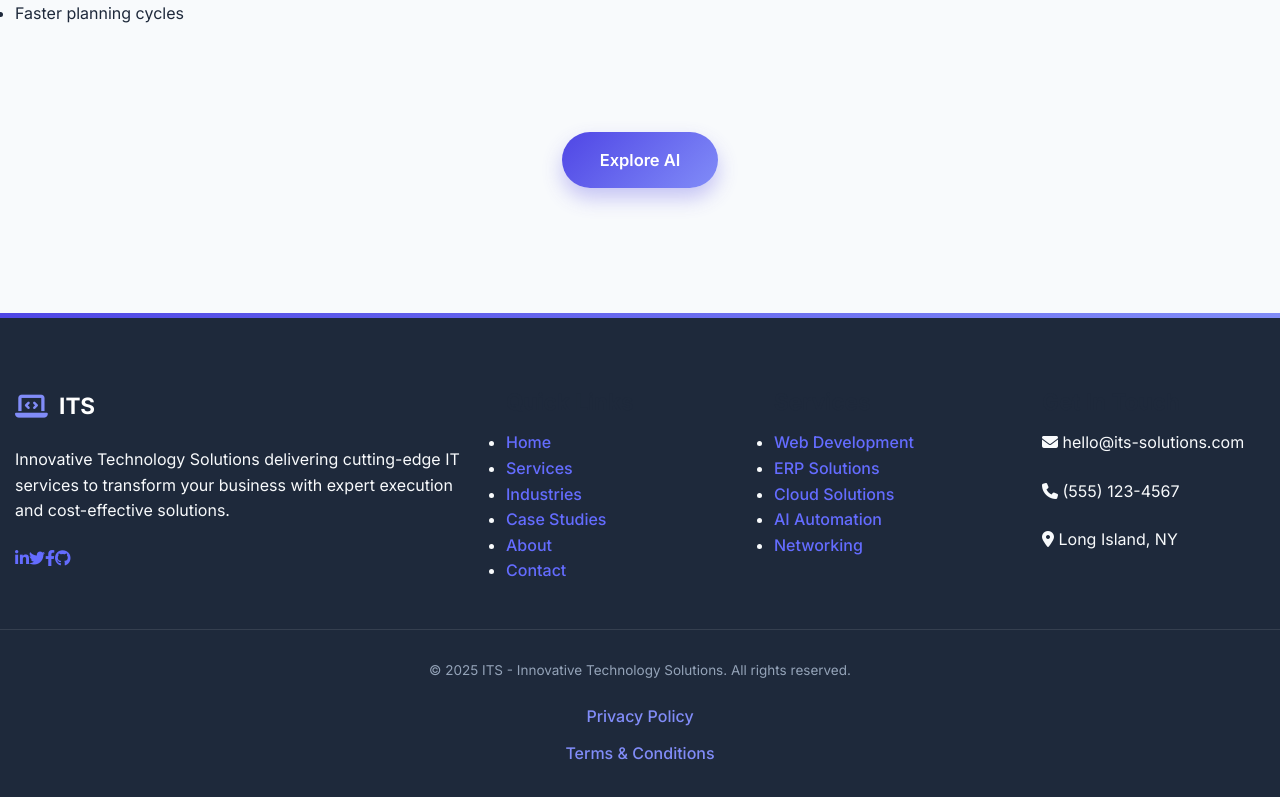
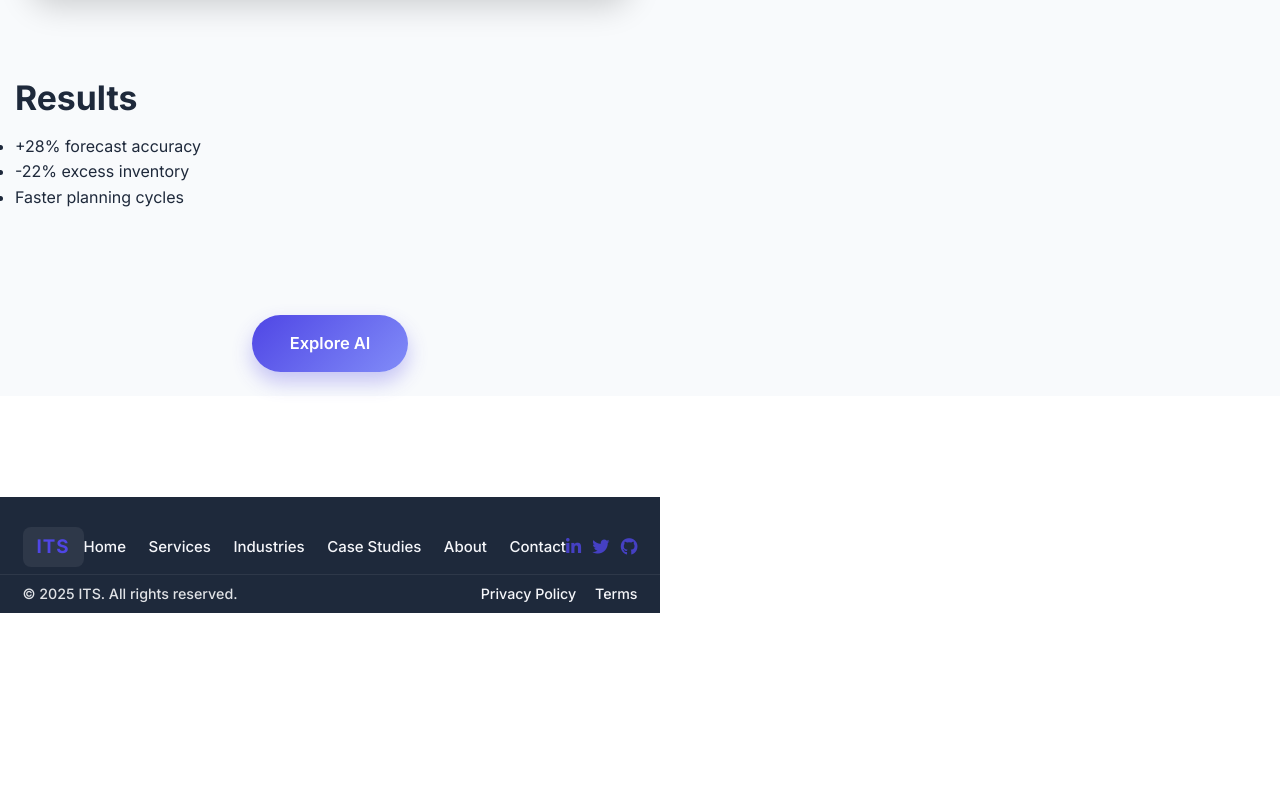
Before and after one commit to sajeeds4/its, a React (Vite) app: page /case-studies/ai-analytics in a window 1280 px wide. Shown: the part 404-1201 px from the top of the page. After the commit the page ends 1017 px from the top, so only its background shows below. Built offline with nearby package versions, Linux system fonts and the light colour scheme.

Commit message:
fix: improve footer text contrast and readability

```diff
--- a/src/components/Footer.css
+++ b/src/components/Footer.css
@@ -1,196 +1,133 @@
-/* Footer Styles */
+/* Modern Minimal Footer Styles */
 .footer {
   background: var(--dark);
-  color: var(--light);
-  padding: 5rem 0 2rem;
+  color: #f5f6fa;
+  padding: 1.5rem 0 0.5rem;
   position: relative;
   overflow: hidden;
+  font-size: 1rem;
 }
 
-.footer::before {
-  content: '';
-  position: absolute;
-  top: 0;
-  left: 0;
-  width: 100%;
-  height: 5px;
-  background: var(--gradient-primary);
+.footer-main {
+  display: flex;
+  align-items: center;
+  justify-content: space-between;
+  max-width: 1200px;
+  margin: 0 auto;
+  padding: 0 1.5rem;
+  min-height: 56px;
+  border-bottom: 1px solid rgba(255,255,255,0.07);
 }
 
-.footer-content {
-  position: relative;
-  z-index: 1;
+.footer-logo-minimal {
+  font-weight: 800;
+  font-size: 1.25rem;
+  letter-spacing: 1px;
+  color: var(--primary);
+  background: rgba(255,255,255,0.07);
+  border-radius: 8px;
+  padding: 0.25em 0.75em;
+  display: inline-block;
 }
 
-.footer-grid {
-  display: grid;
-  grid-template-columns: 2fr repeat(3, 1fr);
-  gap: 3rem;
-  margin-bottom: 3rem;
+.footer-nav-minimal {
+  display: flex;
+  gap: 1.5rem;
+  flex-wrap: wrap;
+  align-items: center;
 }
-
-.footer-logo {
-  display: flex;
-  align-items: center;
-  gap: 0.75rem;
-  font-size: 1.5rem;
-  font-weight: 700;
-  color: white;
-  margin-bottom: 1.5rem;
+.footer-nav-minimal a {
+  color: #f5f6fa;
+  text-decoration: none;
+  font-weight: 500;
+  font-size: 1rem;
+  opacity: 1;
+  transition: color 0.2s, opacity 0.2s;
 }
-
-.footer-logo i {
-  font-size: 1.75rem;
-  color: var(--primary-light);
-}
-
-.footer-about p {
-  color: var(--gray-light);
-  margin-bottom: 1.5rem;
-  max-width: 90%;
-}
-
-.footer-social {
-  display: flex;
-  gap: 1rem;
-}
-
-.social-icon {
-  display: inline-flex;
-  align-items: center;
-  justify-content: center;
-  width: 40px;
-  height: 40px;
-  border-radius: 50%;
-  background: rgba(255, 255, 255, 0.1);
-  color: white;
-  transition: var(--transition-fast);
-}
-
-.social-icon:hover {
-  background: var(--primary);
-  transform: translateY(-3px);
-}
-
-.footer-heading {
-  font-size: 1.25rem;
-  color: white;
-  margin-bottom: 1.5rem;
-  font-weight: 600;
-  position: relative;
-  padding-bottom: 0.75rem;
-}
-
-.footer-heading::after {
-  content: '';
-  position: absolute;
-  bottom: 0;
-  left: 0;
-  width: 40px;
-  height: 3px;
-  background: var(--primary);
-  border-radius: 2px;
-}
-
-.footer-links {
-  display: flex;
-  flex-direction: column;
-  gap: 0.75rem;
-}
-
-.footer-links a {
-  color: var(--gray-light);
-  text-decoration: none;
-  transition: var(--transition-fast);
-  position: relative;
-  padding-left: 0;
-}
-
-.footer-links a::before {
-  content: '→';
-  position: absolute;
-  left: -15px;
-  opacity: 0;
-  transition: var(--transition-fast);
-}
-
-.footer-links a:hover {
-  color: white;
-  padding-left: 15px;
-}
-
-.footer-links a:hover::before {
+.footer-nav-minimal a:hover {
+  color: var(--primary);
   opacity: 1;
 }
 
-.footer-contact-item {
+.footer-social-minimal {
   display: flex;
-  gap: 1rem;
-  margin-bottom: 1rem;
-  color: var(--gray-light);
+  gap: 0.75rem;
+  align-items: center;
+}
+.footer-social-minimal a {
+  color: var(--primary);
+  font-size: 1.15rem;
+  opacity: 0.8;
+  transition: color 0.2s, opacity 0.2s;
+}
+.footer-social-minimal a:hover {
+  color: var(--light);
+  opacity: 1;
 }
 
-.footer-contact-icon {
-  color: var(--primary-light);
-  font-size: 1.1rem;
+.footer-bottom-minimal {
+  display: flex;
+  flex-wrap: wrap;
+  align-items: center;
+  justify-content: space-between;
+  max-width: 1200px;
+  margin: 0.5rem auto 0 auto;
+  padding: 0 1.5rem;
+  font-size: 0.95rem;
+  color: #e0e2e6;
+  opacity: 1;
+  font-weight: 500;
 }
-
-.footer-bottom {
-  padding-top: 2rem;
-  text-align: center;
-  border-top: 1px solid rgba(255, 255, 255, 0.1);
+.footer-bottom-links {
+  display: flex;
+  gap: 1.25rem;
 }
-
-.footer-bottom p {
-  color: var(--gray-light);
-  font-size: 0.9rem;
+.footer-bottom-links a {
+  color: #f5f6fa;
+  text-decoration: none;
+  font-size: 0.95rem;
+  opacity: 1;
+  font-weight: 500;
+  transition: color 0.2s, opacity 0.2s;
 }
-
-.footer-bottom a {
-  color: var(--primary-light);
-  text-decoration: none;
-}
-
-.footer-bottom a:hover {
+.footer-bottom-links a:hover {
+  color: var(--primary);
+  opacity: 1;
   text-decoration: underline;
 }
 
-/* Media Queries */
-@media (max-width: 1024px) {
-  .footer-grid {
-    grid-template-columns: 1.5fr repeat(3, 1fr);
-    gap: 2rem;
+@media (max-width: 900px) {
+  .footer-main, .footer-bottom-minimal {
+    flex-direction: column;
+    align-items: flex-start;
+    gap: 0.75rem;
+    padding: 0 1rem;
+  }
+  .footer-nav-minimal {
+    gap: 1rem;
+  }
+  .footer-bottom-links {
+    gap: 0.75rem;
   }
 }
 
-@media (max-width: 768px) {
-  .footer-grid {
-    grid-template-columns: repeat(2, 1fr);
-    gap: 2rem;
+@media (max-width: 600px) {
+  .footer {
+    padding: 1rem 0 0.5rem;
+    font-size: 0.97rem;
   }
-
-  .footer-about {
-    grid-column: 1 / -1;
+  .footer-main, .footer-bottom-minimal {
+    padding: 0 0.5rem;
+    font-size: 0.97rem;
   }
-}
-
-@media (max-width: 480px) {
-  .footer-grid {
-    grid-template-columns: 1fr;
+  .footer-logo-minimal {
+    font-size: 1rem;
+    padding: 0.18em 0.5em;
   }
-
-  .footer {
-    padding: 3rem 0 2rem;
+  .footer-nav-minimal {
+    gap: 0.5rem;
   }
-
-  .footer-links {
-    flex-direction: column;
+  .footer-bottom-links {
     gap: 0.5rem;
   }
 }
-@media (max-width: 480px) {
-  .footer-links {
-    flex-direction: column;
-    gap: 0.5rem;
-  }
-}
--- a/src/components/Footer.tsx
+++ b/src/components/Footer.tsx
@@ -1,83 +1,35 @@
+
 import React from 'react';
 import { Link } from 'react-router-dom';
 import './Footer.css';
 
 const Footer: React.FC = () => {
   const currentYear = new Date().getFullYear();
-
   return (
     <footer className="footer">
-      <div className="footer-content">
-        <div className="container">
-          <div className="footer-grid">
-            {/* Company Info */}
-            <div className="footer-section">
-              <div className="footer-logo">
-                <i className="fas fa-laptop-code"></i>
-                <span>ITS</span>
-              </div>
-              <p className="footer-description">
-                Innovative Technology Solutions delivering cutting-edge IT services
-                to transform your business with expert execution and cost-effective solutions.
-              </p>
-              <div className="social-links">
-                <a href="#" aria-label="LinkedIn"><i className="fab fa-linkedin-in"></i></a>
-                <a href="#" aria-label="Twitter"><i className="fab fa-twitter"></i></a>
-                <a href="#" aria-label="Facebook"><i className="fab fa-facebook-f"></i></a>
-                <a href="#" aria-label="GitHub"><i className="fab fa-github"></i></a>
-              </div>
-            </div>
-
-            {/* Quick Links */}
-            <div className="footer-section">
-              <h4>Quick Links</h4>
-              <ul>
-                <li><Link to="/">Home</Link></li>
-                <li><Link to="/services">Services</Link></li>
-                <li><Link to="/industries">Industries</Link></li>
-                <li><Link to="/case-studies">Case Studies</Link></li>
-                <li><Link to="/about">About</Link></li>
-                <li><Link to="/contact">Contact</Link></li>
-              </ul>
-            </div>
-
-            {/* Services */}
-            <div className="footer-section">
-              <h4>Services</h4>
-              <ul>
-                <li><Link to="/services/web-development">Web Development</Link></li>
-                <li><Link to="/services/erp">ERP Solutions</Link></li>
-                <li><Link to="/services/cloud">Cloud Solutions</Link></li>
-                <li><Link to="/services/ai-automation">AI Automation</Link></li>
-                <li><Link to="/services/networking">Networking</Link></li>
-              </ul>
-            </div>
-
-            {/* Contact Info */}
-            <div className="footer-section">
-              <h4>Get In Touch</h4>
-              <div className="contact-info">
-                <p><i className="fas fa-envelope"></i> hello@its-solutions.com</p>
-                <p><i className="fas fa-phone"></i> (555) 123-4567</p>
-                <p><i className="fas fa-map-marker-alt"></i> Long Island, NY</p>
-              </div>
-            </div>
-          </div>
+      <div className="footer-main">
+        <div className="footer-brand">
+          <span className="footer-logo-minimal">ITS</span>
+        </div>
+        <nav className="footer-nav-minimal">
+          <Link to="/">Home</Link>
+          <Link to="/services">Services</Link>
+          <Link to="/industries">Industries</Link>
+          <Link to="/case-studies">Case Studies</Link>
+          <Link to="/about">About</Link>
+          <Link to="/contact">Contact</Link>
+        </nav>
+        <div className="footer-social-minimal">
+          <a href="#" aria-label="LinkedIn" title="LinkedIn"><i className="fab fa-linkedin-in"></i></a>
+          <a href="#" aria-label="Twitter" title="Twitter"><i className="fab fa-twitter"></i></a>
+          <a href="#" aria-label="GitHub" title="GitHub"><i className="fab fa-github"></i></a>
         </div>
       </div>
-
-      {/* Footer Bottom */}
-      <div className="footer-bottom">
-        <div className="container">
-          <div className="footer-bottom-content">
-            <div className="copyright">
-              <p>&copy; {currentYear} ITS - Innovative Technology Solutions. All rights reserved.</p>
-            </div>
-            <div className="footer-links">
-              <Link to="/privacy-policy">Privacy Policy</Link>
-              <Link to="/terms-of-service">Terms & Conditions</Link>
-            </div>
-          </div>
+      <div className="footer-bottom-minimal">
+        <span>© {currentYear} ITS. All rights reserved.</span>
+        <div className="footer-bottom-links">
+          <Link to="/privacy-policy">Privacy Policy</Link>
+          <Link to="/terms-of-service">Terms</Link>
         </div>
       </div>
     </footer>
```
